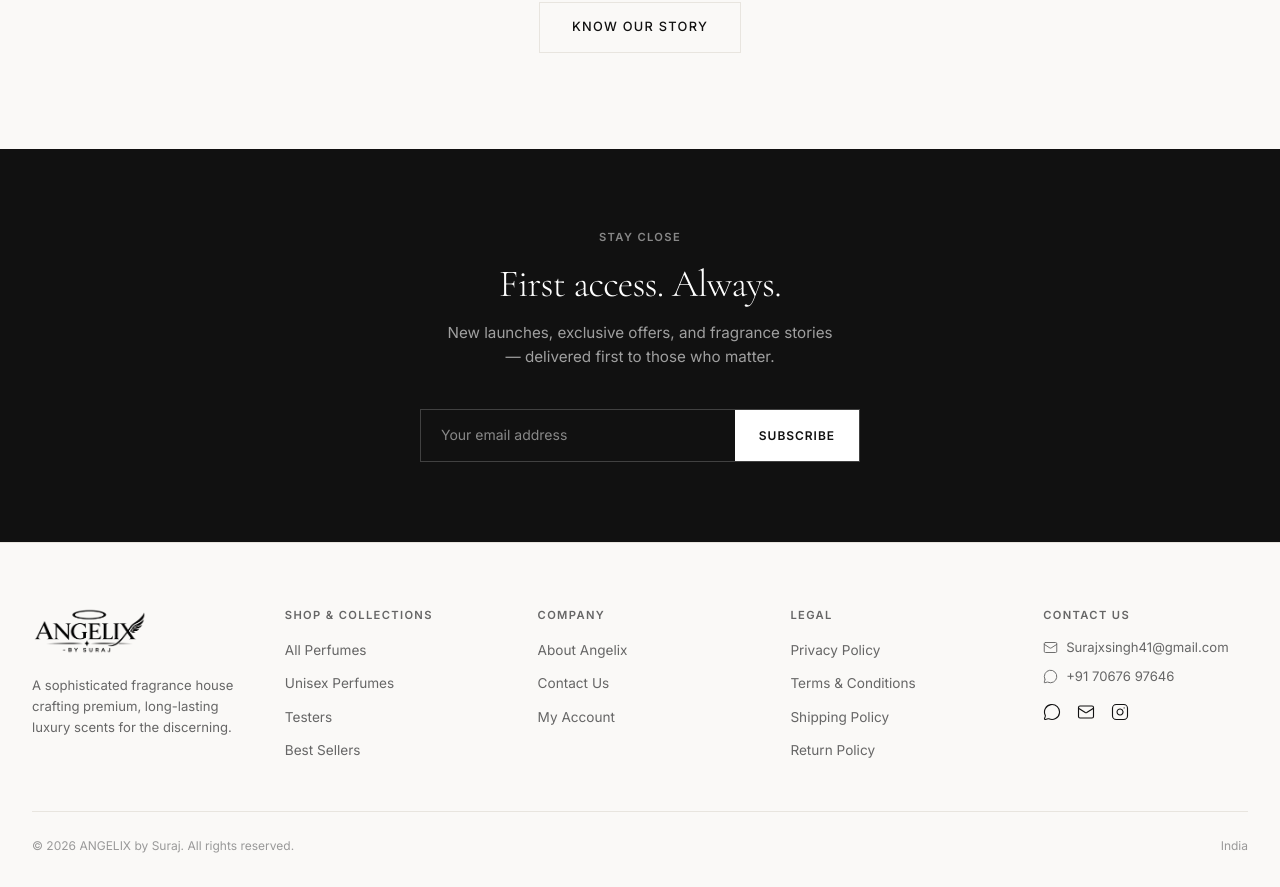
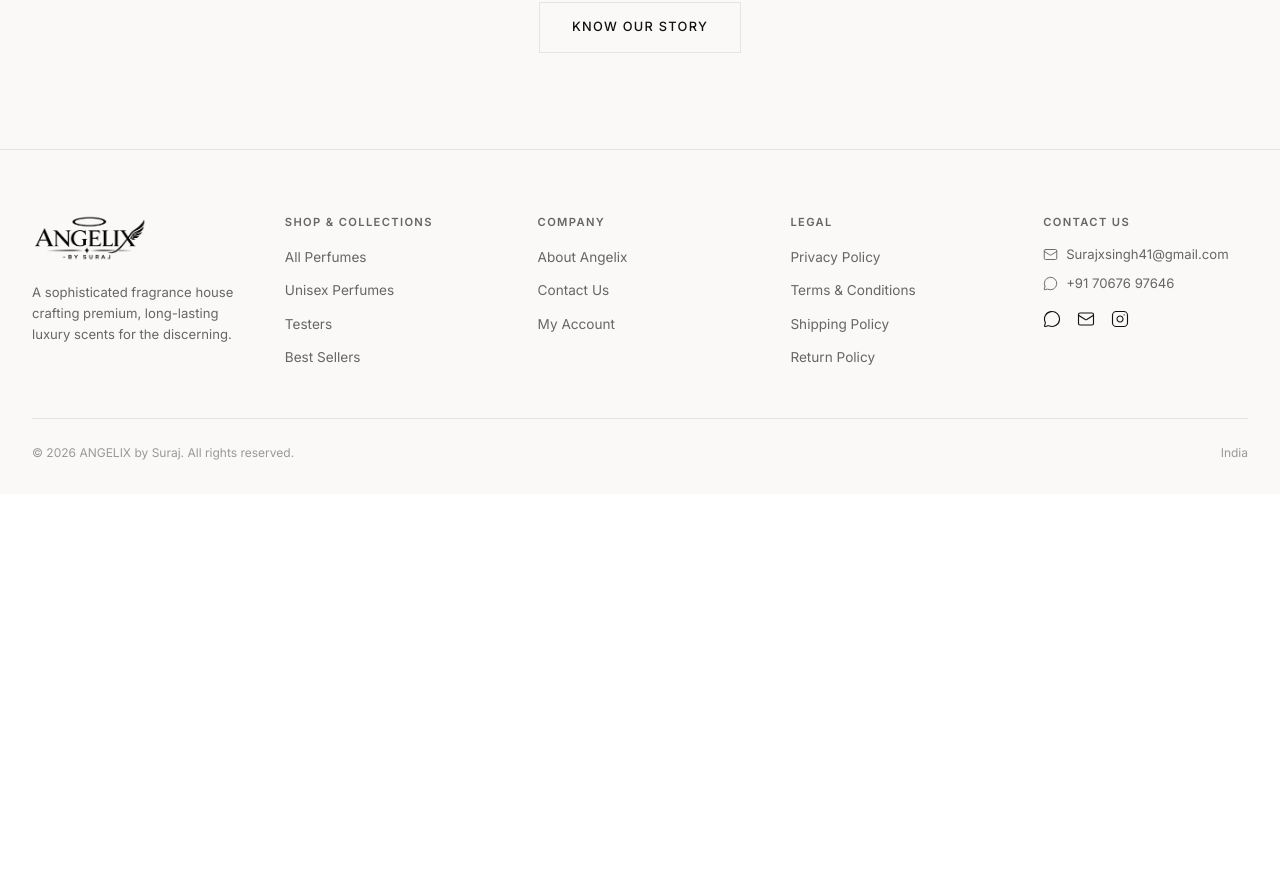
Before and after one commit to kartikshivhare02/angelix, a Next.js app: page / in a window 1280 px wide. Shown: the part 1605-2492 px from the top of the page. After the commit the page ends 2099 px from the top, so only its background shows below. Built offline with nearby package versions, Linux system fonts and the light colour scheme; no server answers; the database is empty.

Commit message:
Remove Stay Close newsletter section from homepage

```diff
--- a/src/app/page.tsx
+++ b/src/app/page.tsx
@@ -6,7 +6,6 @@
 import { TesterCTA } from "@/components/home/TesterCTA";
 import { ImageOnlyCTA } from "@/components/home/ImageOnlyCTA";
 import { BrandStory } from "@/components/home/BrandStory";
-import { Newsletter } from "@/components/home/Newsletter";
 import { createAdminClient, createClient } from "@/lib/supabase/server";
 import { Product } from "@/lib/types";
 import { BannerItem } from "@/components/home/HeroBanner";
@@ -143,7 +142,6 @@
         linkUrl={settings?.cta_link_url || "/shop"}
       />
       <BrandStory />
-      <Newsletter />
     </>
   );
 }
```
